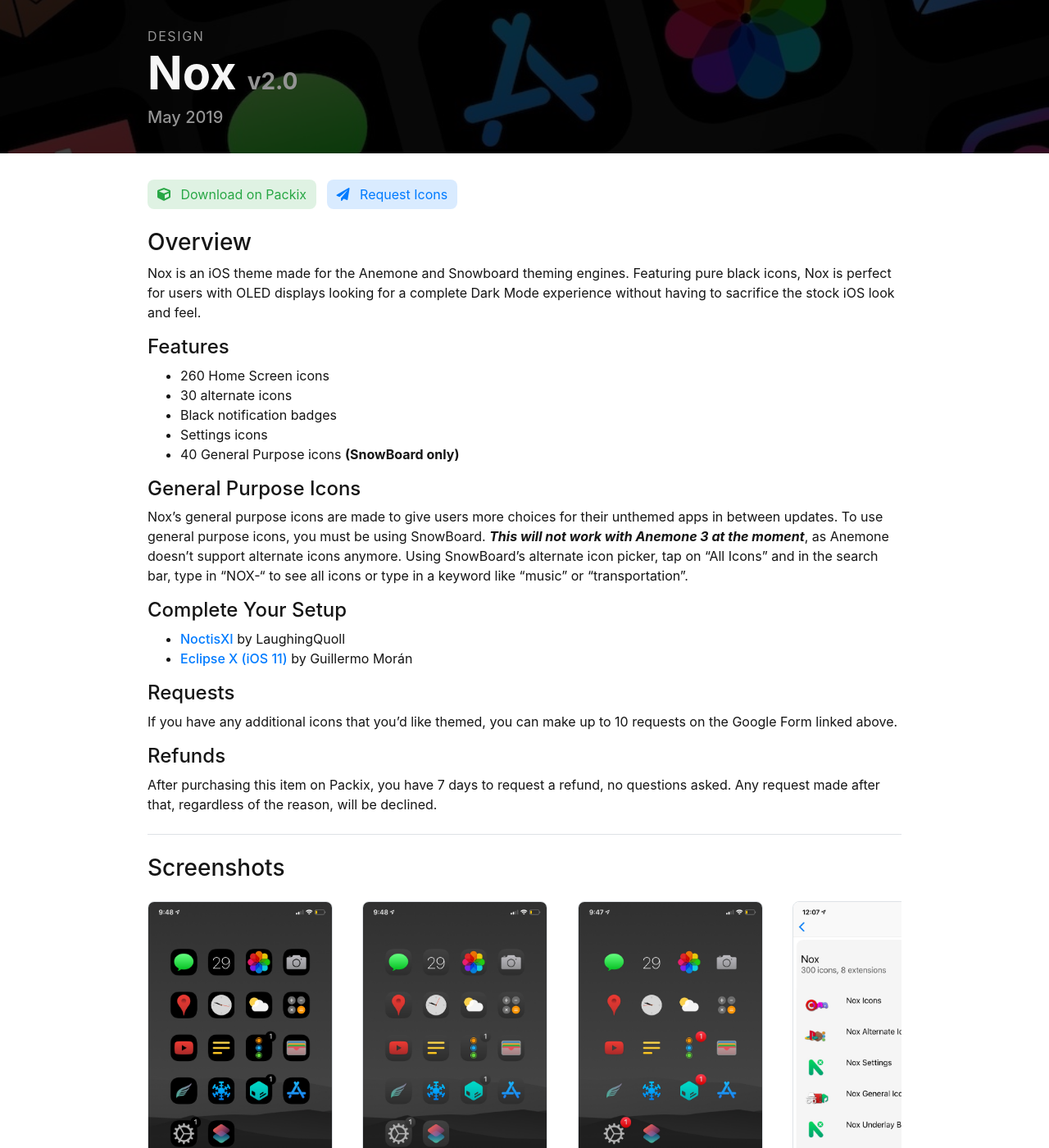
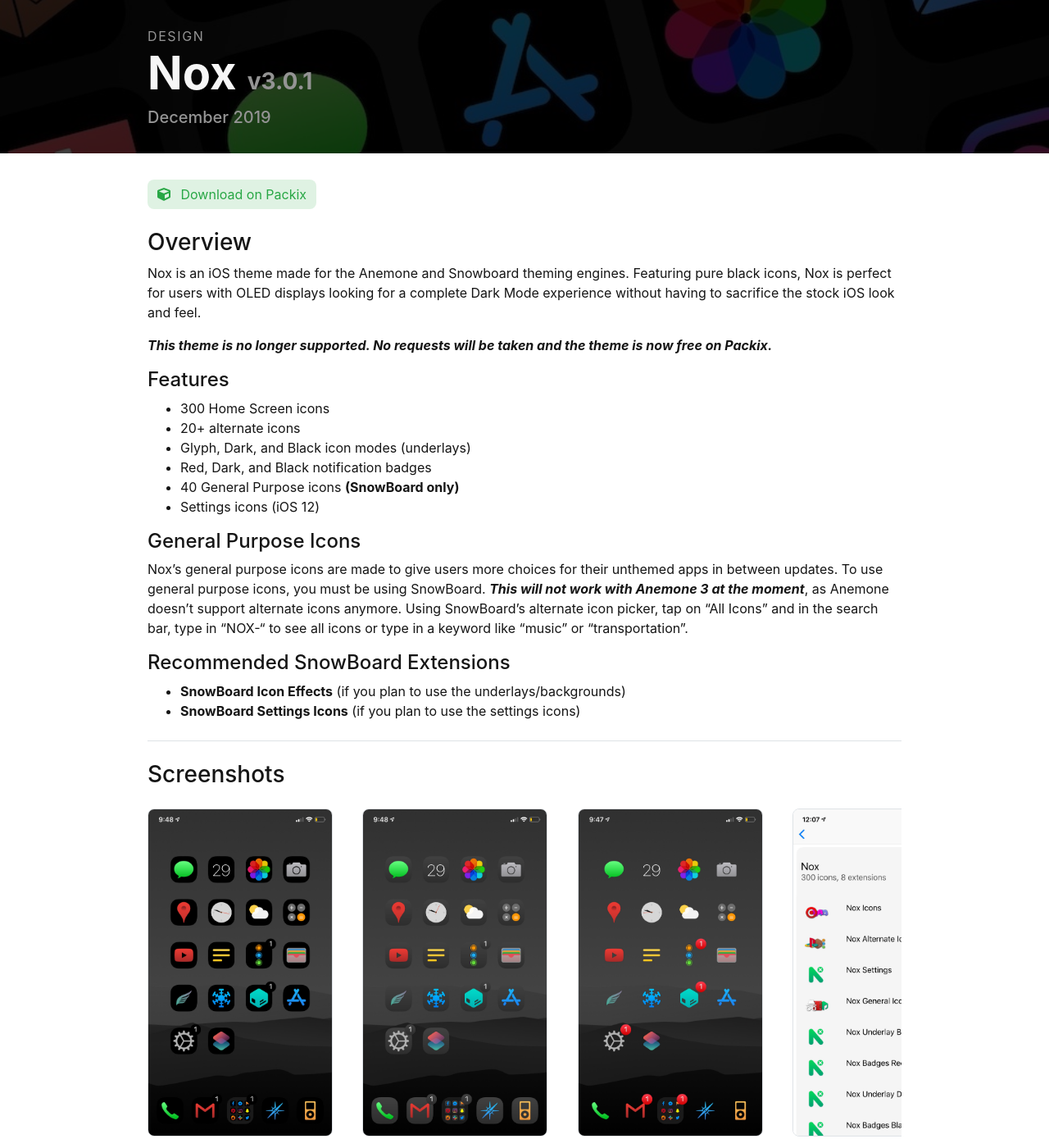
Before and after one commit to cestrrada/Portfolio, a Jekyll site: the page built from _projects/nox.md, in a window 1280 px wide and 1400 px high. Shown: the whole window at 82% size. Built offline with Jekyll 4.4.1, drawn with Linux system fonts in a browser that asks for light colours; nearby versions of some CDN libraries.

Commit message:
Update Nox info

```diff
--- a/_projects/nox.md
+++ b/_projects/nox.md
@@ -1,7 +1,7 @@
 ---
 layout: project
 title: Nox
-date: May 25, 2019
+date: December 2019
 category: Design
 
 buttons:
@@ -9,12 +9,8 @@
     url: https://repo.packix.com/package/com.caestrada.nox/
     color: btn-success
     icon: fas fa-cube
-  - name: Request Icons
-    url: https://docs.google.com/forms/d/e/1FAIpQLSfIXChyA7BPcebHI3d-xsoy82Kc4smC8Yym3-hqiRHj-wdnAw/viewform
-    color: btn-primary
-    icon: fas fa-paper-plane
 
-version: 2.0
+version: 3.0.1
 featured: nox/featured.jpg
 description: A dark iOS theme made for the Anemone and Snowboard theming engines, featuring over 300 icons.
 keywords: ios theme dark mod anemone snowboard icons applications design
@@ -24,24 +20,19 @@
 
 Nox is an iOS theme made for the Anemone and Snowboard theming engines. Featuring pure black icons, Nox is perfect for users with OLED displays looking for a complete Dark Mode experience without having to sacrifice the stock iOS look and feel.
 
+***This theme is no longer supported. No requests will be taken and the theme is now free on Packix.***
+
 #### Features
-- 260 Home Screen icons
-- 30 alternate icons
-- Black notification badges
-- Settings icons
+- 300 Home Screen icons
+- 20+ alternate icons
+- Glyph, Dark, and Black icon modes (underlays)
+- Red, Dark, and Black notification badges
 - 40 General Purpose icons **(SnowBoard only)**
-
+- Settings icons (iOS 12)
 
 #### General Purpose Icons
 Nox's general purpose icons are made to give users more choices for their unthemed apps in between updates. To use general purpose icons, you must be using SnowBoard. ***This will not work with Anemone 3 at the moment***, as Anemone doesn't support alternate icons anymore. Using SnowBoard's alternate icon picker, tap on "All Icons" and in the search bar, type in "NOX-" to see all icons or type in a keyword like "music" or "transportation".
 
-#### Complete Your Setup
-- [NoctisXI](https://repo.packix.com/package/com.laughingquoll.noctisxi/) by LaughingQuoll
-- [Eclipse X (iOS 11)](https://repo.packix.com/package/com.laughingquoll.noctisxi/) by Guillermo Morán
-
-#### Requests
-If you have any additional icons that you’d like themed, you can make up to 10 requests on the Google Form linked above.
-
-
-#### Refunds
-After purchasing this item on Packix, you have 7 days to request a refund, no questions asked. Any request made after that, regardless of the reason, will be declined.
+#### Recommended SnowBoard Extensions
+- **SnowBoard Icon Effects** (if you plan to use the underlays/backgrounds)
+- **SnowBoard Settings Icons** (if you plan to use the settings icons)
```
